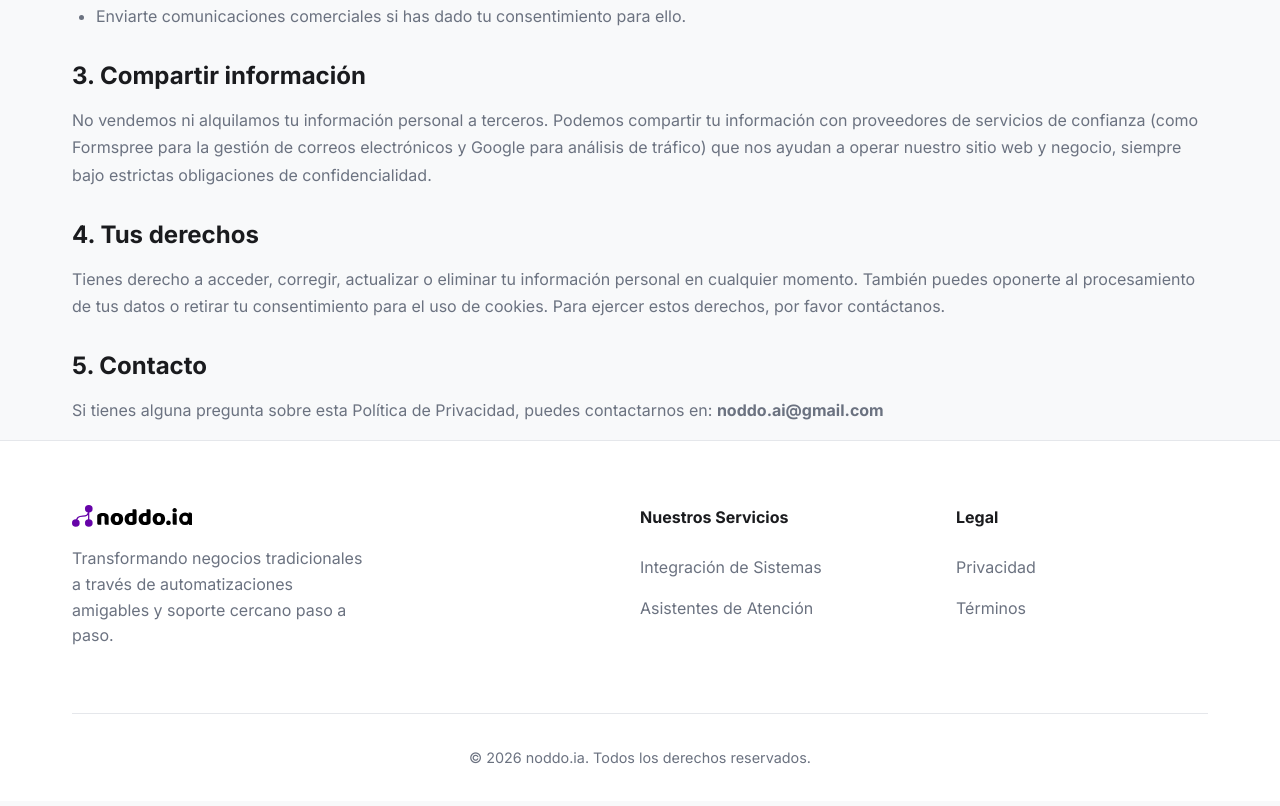
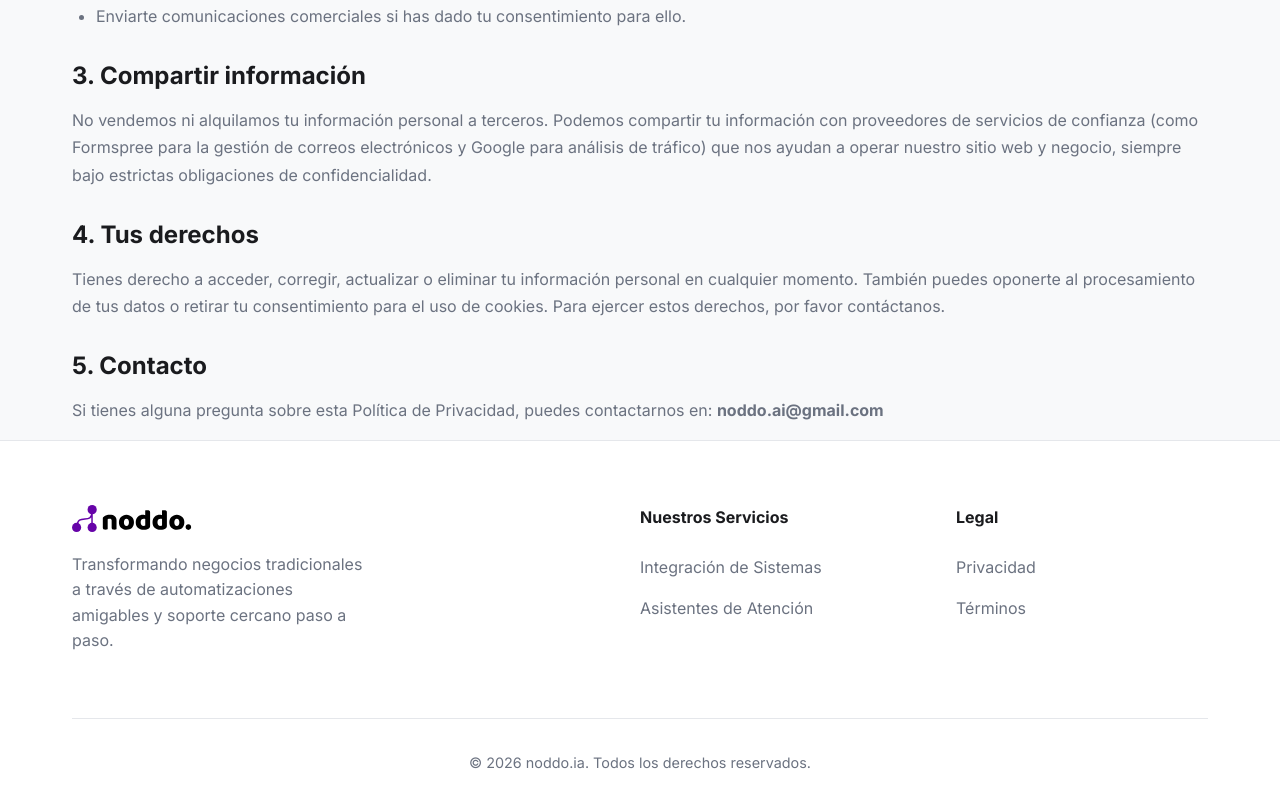
Before and after one commit to JuliSoldani/noddo.ia, a website built with Vite: page privacidad.html in a window 1280 px wide. Shown: the part 555-1361 px from the top of the page. Built offline with nearby package versions, Linux system fonts and the light colour scheme.

Commit message:
Agregado favicon y actualizado links en todas las paginas

```diff
--- a/privacidad.html
+++ b/privacidad.html
@@ -5,6 +5,7 @@
     <meta charset="UTF-8">
     <meta name="viewport" content="width=device-width, initial-scale=1.0">
     <title>Política de Privacidad | noddo.</title>
+    <link rel="icon" type="image/png" href="./favicon.png">
     <link href="https://fonts.googleapis.com/css2?family=Inter:wght@400;500;600;700&display=swap" rel="stylesheet">
     <link rel="stylesheet" href="./style.css">
     <style>
@@ -92,7 +93,7 @@
             <div class="footer-grid">
                 <div>
                     <a href="/" class="logo-area" style="margin-bottom: 1rem;">
-                        <img src="./Logo.svg" alt="noddo.ia" width="120" style="height:auto;">
+                        <img src="./logo completo.svg" alt="noddo.ia" width="120" style="height:auto;">
                     </a>
                     <p class="footer-text" style="max-width: 300px;">Transformando negocios tradicionales a través de
                         automatizaciones amigables y soporte cercano paso a paso.</p>
```
Also changed, not shown: index.html (+1 -0 lines), terminos.html (+2 -1 lines), Logo.svg (deleted), favicon.png (added).
